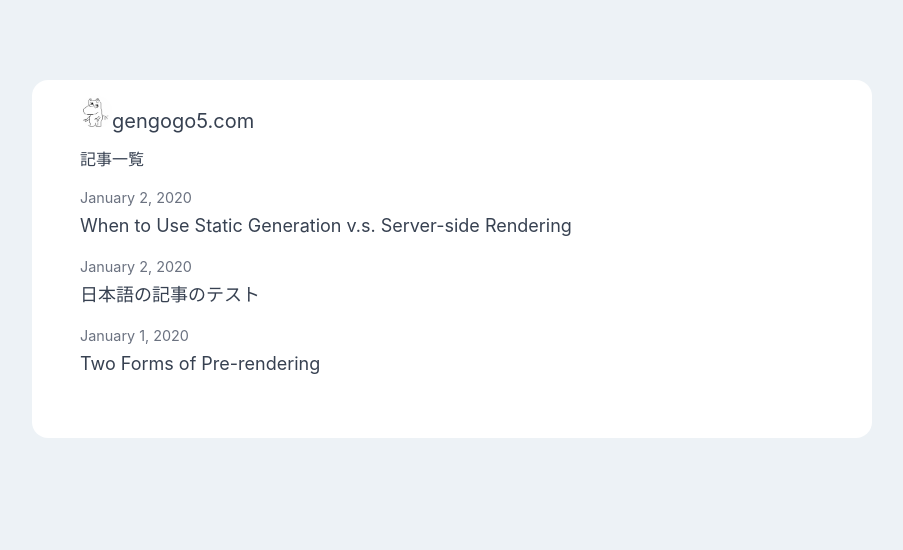
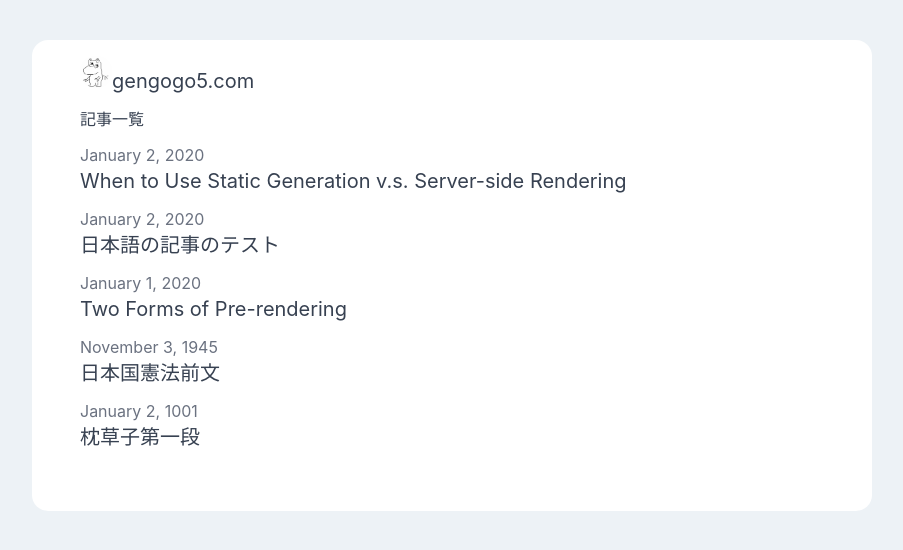
Before and after one commit to gengogo5/gengogo5.com, a Next.js app: page / in a window 1280 px wide. Shown: the top 550 px of the page, without its empty margins (188-1091 px from the left). Built offline with nearby package versions, Linux system fonts and the light colour scheme.

Commit message:
#7 記事一覧の見栄えを更に修正

```diff
--- a/pages/index.js
+++ b/pages/index.js
@@ -14,13 +14,14 @@ export default function Home({ allPostsData }) {
         <h2 className="py-3">記事一覧</h2>
         <ul className="">
           {allPostsData.map(({ id, date, title }) => (
-            <li className="text-lg pb-3" key={id}>
-              <small className="text-gray-500">
-                <Date dateString={date} />
-              </small>
-              <br />
+            <li className="text-xl pb-3" key={id}>
               <Link href={`/posts/${id}`}>
-                <a>{title}</a>
+                <a className="block">
+                  <div className="text-gray-500 text-base">
+                    <Date dateString={date} />
+                  </div>
+                  {title}
+                </a>
               </Link>
             </li>
           ))}
--- /dev/null
+++ b/posts/consitiuation.md
@@ -0,0 +1,15 @@
+---
+title: "日本国憲法前文"
+date: "1945-11-03"
+---
+
+日本国民は正当に選挙された国会における代表者を通じて行動し、われらとわれらの子孫のために、諸国民と協和による成果と、わが国全土にわたって自由のもたらす恵沢を確保し、政府の行為によって再び戦争の惨禍が起こることのないようにすることを決意し、ここに主権が国民に存することを宣言し、この憲法を確定する。
+
+そもそも国政は国民の厳粛な信託によるものであって、その権威は国民に由来し、その権力は国民の代表者がこれを行使し、その福利は国民がこれを享受する。これは人類普遍の原理であり、この憲法は、かかる原理に基づくものである。
+われらはこれに反する一切の憲法、法令及び詔勅を排除する。
+
+日本国民は、恒久の平和を念願し、人間相互の関係を支配する崇高な理想を深く自覚するのであって、平和を愛する諸国民の公正と信義を信頼して、われらの安全と生存を保持しようと決意した。われらは平和を維持し、専制と隷従、圧迫と偏狭を地上から永遠に除去しようと努めている国際社会において、名誉ある地位を占めたいと思う。われらは全世界の国民が、ひとしく恐怖と欠乏から免れ、平和の内に生存する権利を有することを確認する。
+
+われらは、いずれの国家も、自国のことのみに専念して他国を無視してはならないのであって、政治道徳の法則は、普遍的なものであり、この法則に従うことは、自国の主権を維持し、他国と対等関係に立とうとする各国の責務であると信ずる。
+
+日本国民は、国家の名誉にかけて、全力をあげて崇高な理想と目的を達成することを誓う。
--- /dev/null
+++ b/posts/makurano.md
@@ -0,0 +1,22 @@
+---
+title: "枕草子第一段"
+date: "1001-01-02"
+---
+
+春はあけぼの。
+やうやうしろくなりゆく山ぎは、すこしあかりて、紫だちたる雲のほそくたなびきたる。
+
+夏は夜。
+月の頃はさらなり、闇もなほ、蛍のおほく飛びちがひたる。
+また、ただ一つ二つなど、ほのかにうち光りて行くも、をかし。
+雨など降るも、をかし。
+
+秋は夕暮れ。
+夕日のさして、山の端いと近くなりたるに、烏（からす）の、寝所（ねどころ）へ行くとて、三つ四つ、二つ三つなど、飛び急ぐさへ、あはれなり。
+まいて、雁（かり）などのつらねたるが、いと小さく見ゆるは、いとをかし。
+日入りはてて、風の音、虫の音など、はた、言ふべきにあらず。
+
+冬はつとめて。
+雪の降りたるは、言ふべきにもあらず。
+霜のいと白きも、またさらでも、いと寒きに、火など急ぎおこして、炭持てわたるも、いとつきづきし。
+昼になりて、ぬるくゆるびもていけば、火桶（ひおけ）の火も、白き灰がちになりて、わろし。
--- a/styles/global.css
+++ b/styles/global.css
@@ -2,21 +2,11 @@
 @import "tailwindcss/components";
 @import "tailwindcss/utilities";
 
-html,
 body {
-  @apply pt-10 pb-40 px-4;
+  @apply pt-10 pb-40 px-6 tablet:p-0;
   @apply text-gray-700;
   background-color: rgb(237, 242, 246);
   font-family: -apple-system,"BlinkMacSystemFont","Hiragino Maru Gothic ProN W4","Hiragino Sans","Meiryo","sans-serif","Segoe UI Emoji";
-}
-
-.hoge {
-  padding: 0;
-  margin: 0;
-  font-family: -apple-system, BlinkMacSystemFont, Segoe UI, Roboto, Oxygen,
-    Ubuntu, Cantarell, Fira Sans, Droid Sans, Helvetica Neue, sans-serif;
-  line-height: 1.6;
-  font-size: 18px;
 }
 
 * {
@@ -82,7 +72,7 @@ img {
 
 /* Paragraph */
 .markdown p {
-  @apply mb-4 leading-8 md:leading-10 text-justify;
+  @apply mb-6 leading-8 md:leading-9 text-justify;
 }
 
 /* Lists */
--- a/tailwind.config.js
+++ b/tailwind.config.js
@@ -3,7 +3,11 @@ module.exports = {
   purge: ['./pages/**/*.js', './components/**/*.js'],
   darkMode: false, // or 'media' or 'class'
   theme: {
-    extend: {},
+    extend: {
+      screens: {
+        tablet: { max: '640px'},
+      },
+    },
   },
   variants: {
     extend: {},
```
